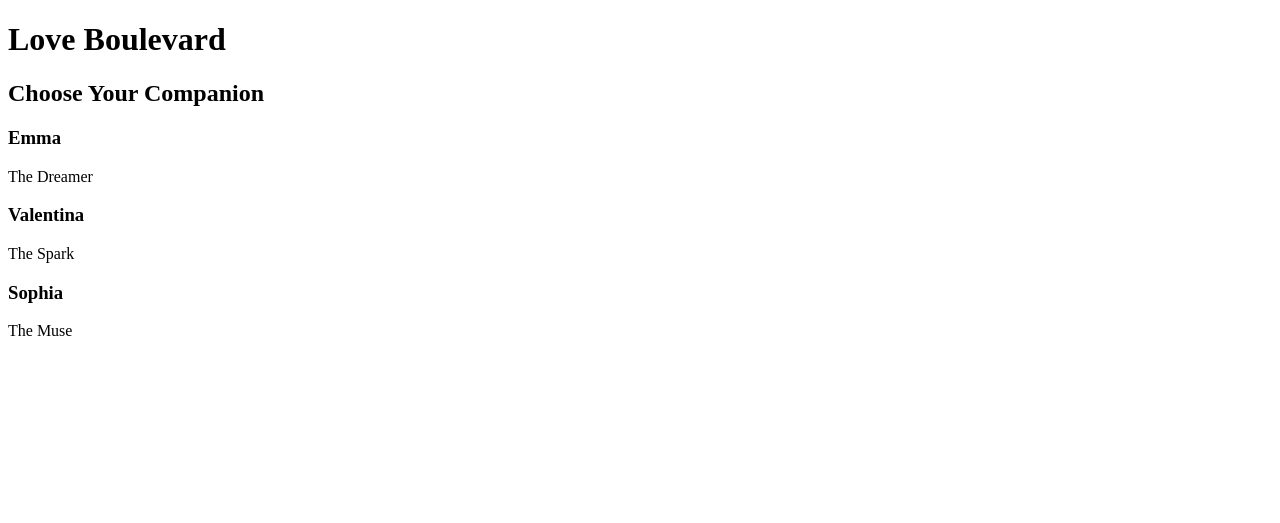
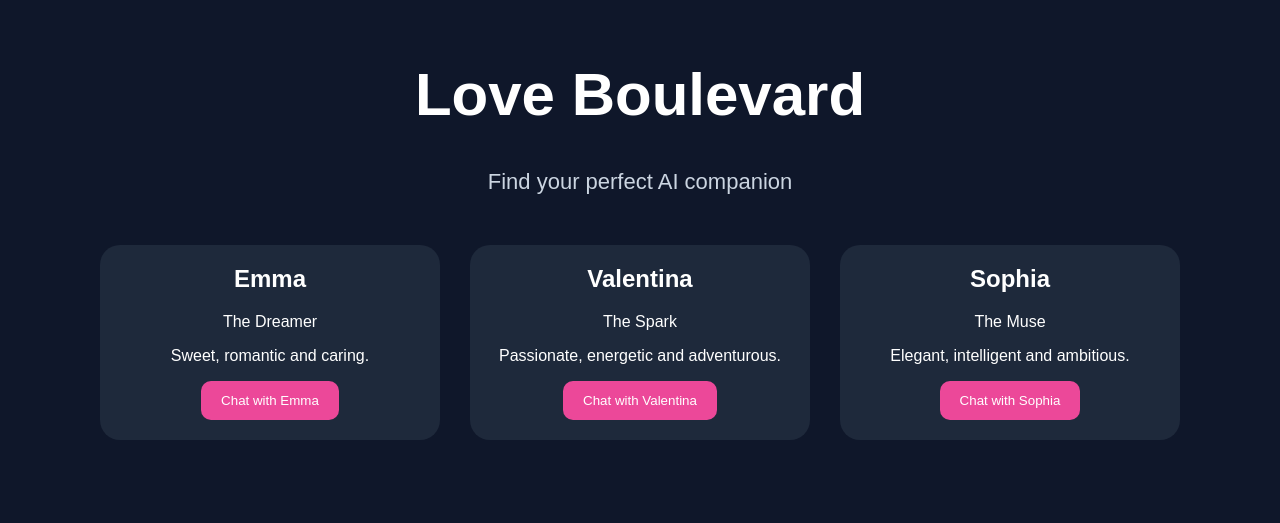
Before and after one commit to loveboulevard/Love-boulevard, a plain HTML site: page index.html in a window 1280 px wide. Drawn offline with Linux system fonts and the light colour scheme.

Commit message:
Update index.html

```diff
--- a/index.html
+++ b/index.html
@@ -2,18 +2,93 @@
 <html>
 <head>
   <title>Love Boulevard</title>
+
+  <style>
+
+    body{
+      font-family: Arial, sans-serif;
+      background:#0f172a;
+      color:white;
+      text-align:center;
+      margin:0;
+      padding:0;
+    }
+
+    h1{
+      font-size:60px;
+      margin-top:60px;
+    }
+
+    .subtitle{
+      color:#cbd5e1;
+      font-size:22px;
+      margin-bottom:50px;
+    }
+
+    .container{
+      display:flex;
+      justify-content:center;
+      gap:30px;
+      flex-wrap:wrap;
+      padding-bottom:80px;
+    }
+
+    .card{
+      background:#1e293b;
+      width:300px;
+      padding:20px;
+      border-radius:20px;
+    }
+
+    .card h2{
+      margin-top:0;
+    }
+
+    button{
+      background:#ec4899;
+      color:white;
+      border:none;
+      padding:12px 20px;
+      border-radius:10px;
+      cursor:pointer;
+    }
+
+  </style>
+
 </head>
+
 <body>
-  <h1>Love Boulevard</h1>
-  <h2>Choose Your Companion</h2>
 
-  <h3>Emma</h3>
-  <p>The Dreamer</p>
+<h1>Love Boulevard</h1>
 
-  <h3>Valentina</h3>
-  <p>The Spark</p>
+<p class="subtitle">
+Find your perfect AI companion
+</p>
 
-  <h3>Sophia</h3>
-  <p>The Muse</p>
+<div class="container">
+
+<div class="card">
+<h2>Emma</h2>
+<p>The Dreamer</p>
+<p>Sweet, romantic and caring.</p>
+<button>Chat with Emma</button>
+</div>
+
+<div class="card">
+<h2>Valentina</h2>
+<p>The Spark</p>
+<p>Passionate, energetic and adventurous.</p>
+<button>Chat with Valentina</button>
+</div>
+
+<div class="card">
+<h2>Sophia</h2>
+<p>The Muse</p>
+<p>Elegant, intelligent and ambitious.</p>
+<button>Chat with Sophia</button>
+</div>
+
+</div>
+
 </body>
 </html>
```
